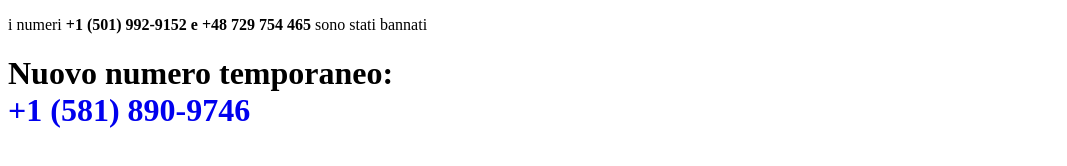
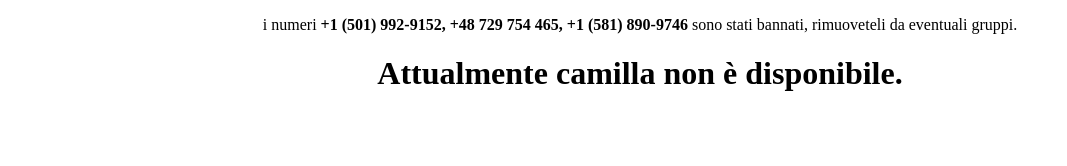
Before and after one commit to cwke/camillsbot-web, a plain HTML site: page index.html in a window 1280 px wide. Shown: the whole page, without its empty margins (0-1067 px from the left). Drawn offline with Linux system fonts and the light colour scheme.

Commit message:
Update index.html

```diff
--- a/index.html
+++ b/index.html
@@ -9,12 +9,17 @@
         a {
           text-decoration: none;
         }
+        p {
+            text-align: center;
+        }
+        h1 {
+            text-align: center;
+        }
     </style>
 </head>
 <body>
-    <p>i numeri <strong>+1 (501) 992-9152 e +48 729 754 465</strong> sono stati bannati</p>
-    <h1>Nuovo numero temporaneo:
-    <br><a href="https://api.whatsapp.com/send?phone=+15818909746&text=%26help">+1 (581) 890-9746</a>
+    <p>i numeri <strong>+1 (501) 992-9152, +48 729 754 465, +1 (581) 890-9746</strong> sono stati bannati, rimuoveteli da eventuali gruppi.</p>
+    <h1>Attualmente camilla non è disponibile.
     </h1>
 </body>
 </html>
```
